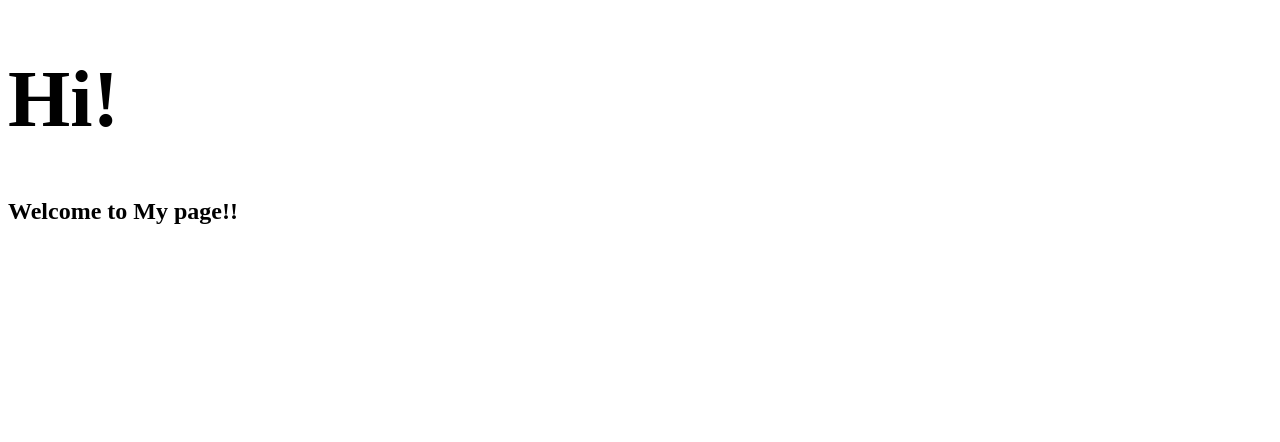
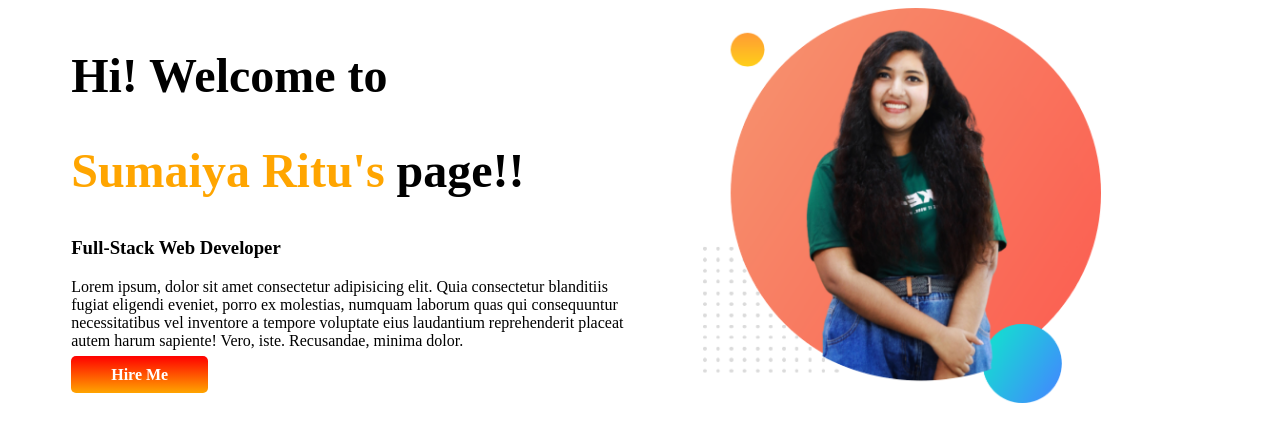
Before and after one commit to sumaiya-Ritu/web-bootcamp-module-2, a plain HTML site: page Developer Portfolio/index.html in a window 1280 px wide. Drawn offline with Linux system fonts and the light colour scheme; a web font is replaced by a local one.

Commit message:
images are set up two sides and section added

```diff
--- a/Developer Portfolio/index.html
+++ b/Developer Portfolio/index.html
@@ -11,7 +11,17 @@
     <link rel="stylesheet" href="../Developer Portfolio/style.css">
 </head>
 <body>
-    <h1>Hi!</h1>
-    <h2>Welcome to My page!!</h2>
+    <section>
+    <div class="half-width">
+        <h1>Hi! Welcome to </h1>
+    <h1 ><span class="clr">Sumaiya Ritu's</span> page!!</h1>
+    <h3>Full-Stack Web Developer</h3>
+    <p>Lorem ipsum, dolor sit amet consectetur adipisicing elit. Quia consectetur blanditiis fugiat eligendi eveniet, porro ex molestias, numquam laborum quas qui consequuntur necessitatibus vel inventore a tempore voluptate eius laudantium reprehenderit placeat autem harum sapiente! Vero, iste. Recusandae, minima dolor.</p>
+    <a class="link-btn" target="_blank" href="https://www.linkedin.com/in/sumaiya-salim-ritu-786853196/">Hire Me</a>
+    </div>
+    <div class="half-width">
+         <img src="../Developer Portfolio/images/me.png" alt="my pic">
+    </div>
+</section>
 </body>
 </html>
--- a/Developer Portfolio/style.css
+++ b/Developer Portfolio/style.css
@@ -2,5 +2,26 @@ body{
     font-family: 'Bona Nova', serif;
 }
 h1{
-    font-size: 5rem;
+    font-size: 3rem;
 }
+.clr{
+color: orange;
+}
+section{
+    display: flex;
+}
+.half-width{
+    width: 50%;
+    padding-left: 5% ;
+}
+.half-width img{
+    width: 70%;
+}
+.link-btn{
+    text-decoration: none;
+    background-image: linear-gradient(red, orange );
+    padding: 10px 40px;
+    border-radius: 5px;
+    color: white;
+    font-weight: 700;
+}
```
